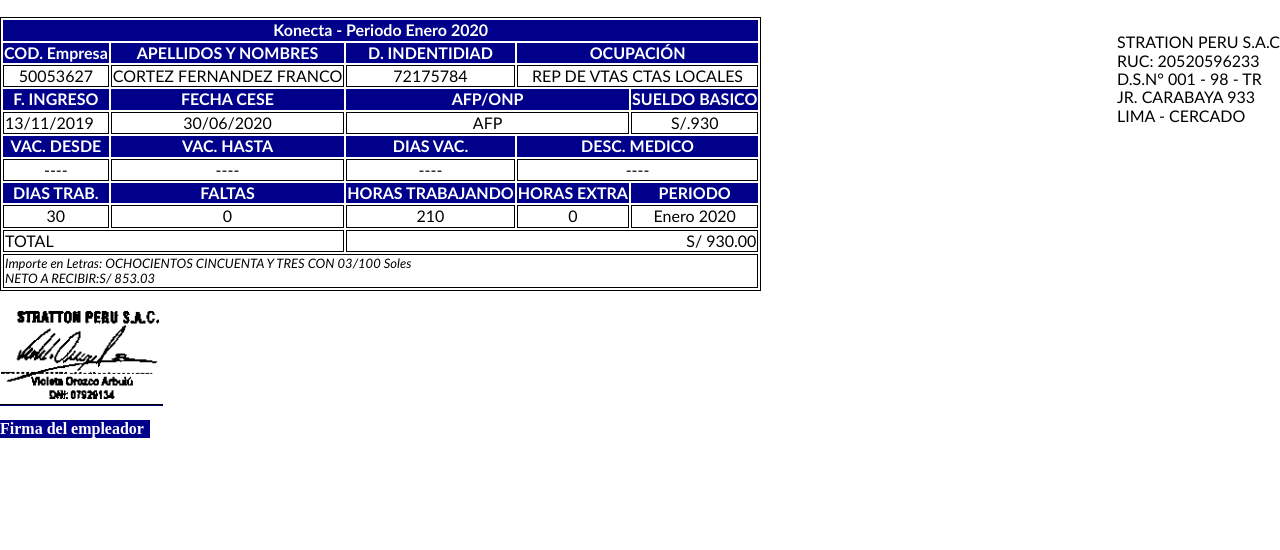
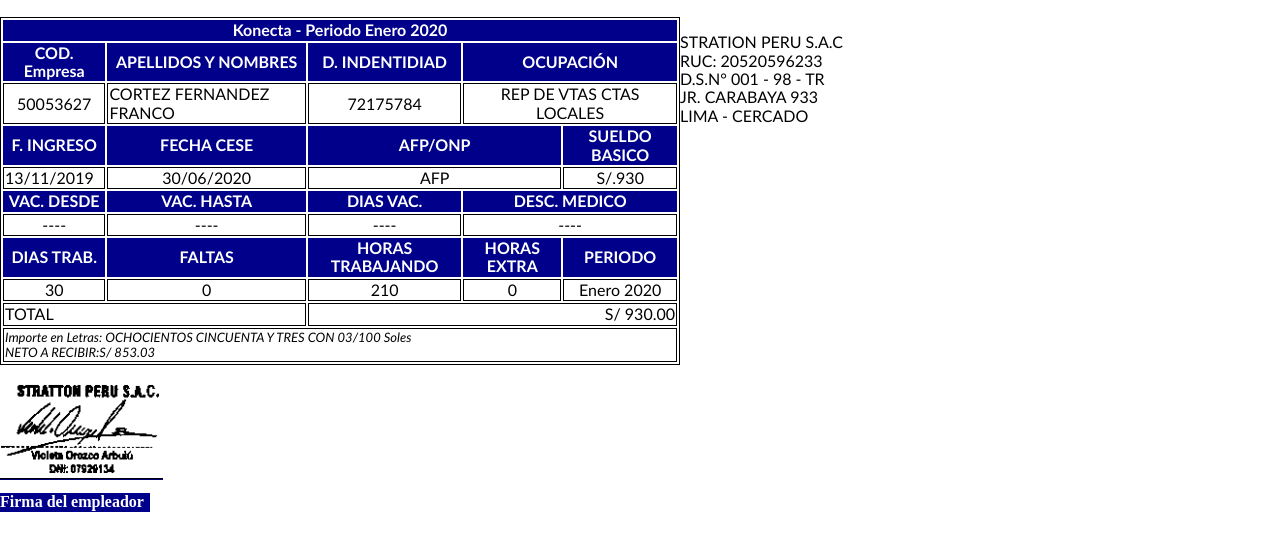
Before and after one commit to franco2199/Server-de-franco-, a plain HTML site: page TrabajosDW2020/Sesion12/index_tablas.html in a window 1280 px wide. Shown: the part 110-660 px from the top of the page. Drawn offline with Linux system fonts and the light colour scheme.

Commit message:
confirmar

```diff
--- a/TrabajosDW2020/Sesion12/CSS/misestilos2.css
+++ b/TrabajosDW2020/Sesion12/CSS/misestilos2.css
@@ -38,6 +38,11 @@
     float: left;
 
 }
+#info{
+    float: right;
+    width: 600px;
+
+}
 img{
     float: left;
 }
--- a/TrabajosDW2020/Sesion12/index_tablas.html
+++ b/TrabajosDW2020/Sesion12/index_tablas.html
@@ -11,7 +11,7 @@
     <h1><em>Konecta</em></h1>
     <table >
     <h2>Boleta de pago</h2>
-    <p>
+    <p id="info">
         STRATION PERU S.A.C <br>
         RUC: 20520596233    <br>
         D.S.N° 001 - 98 - TR <br>
```
